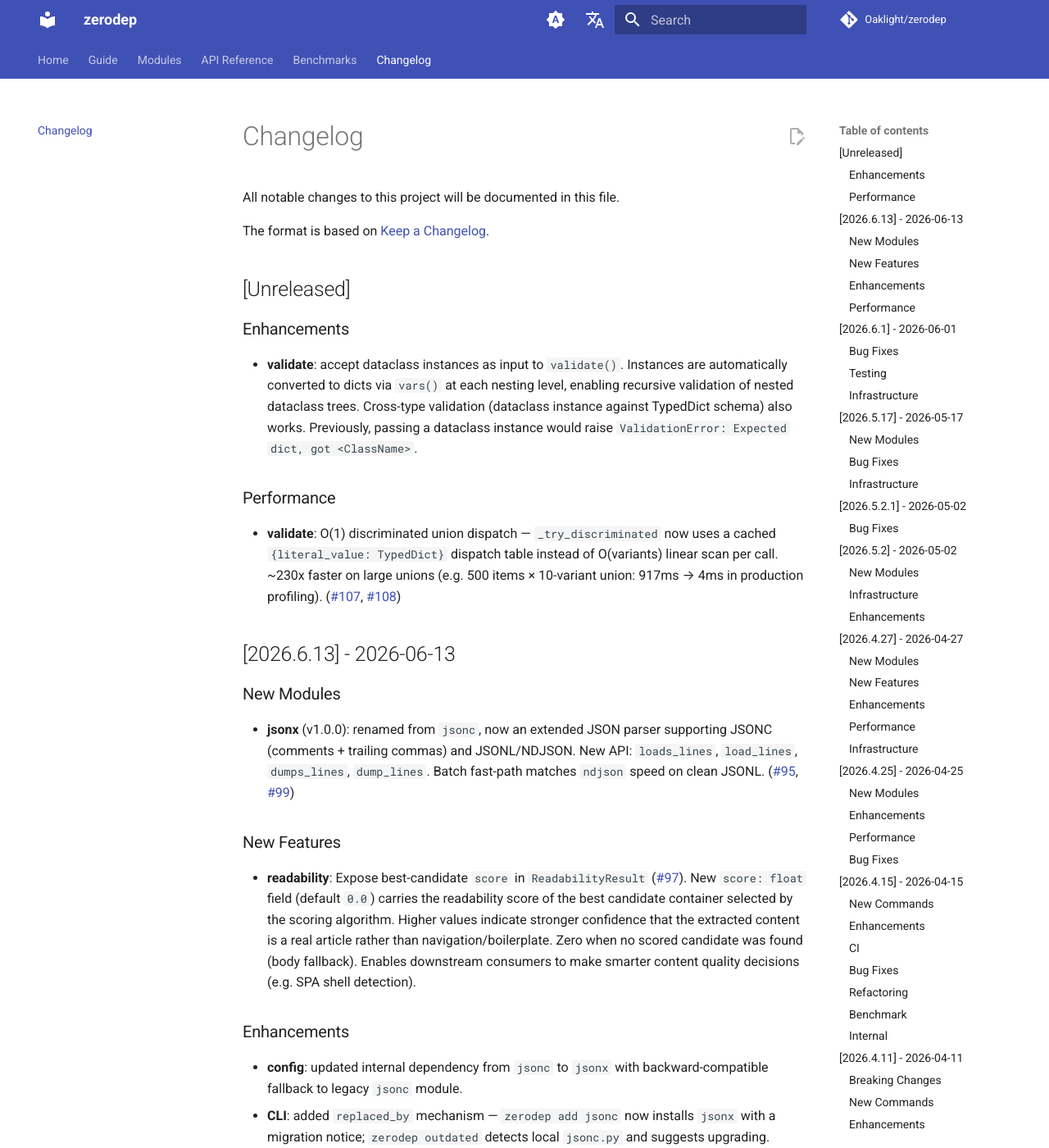
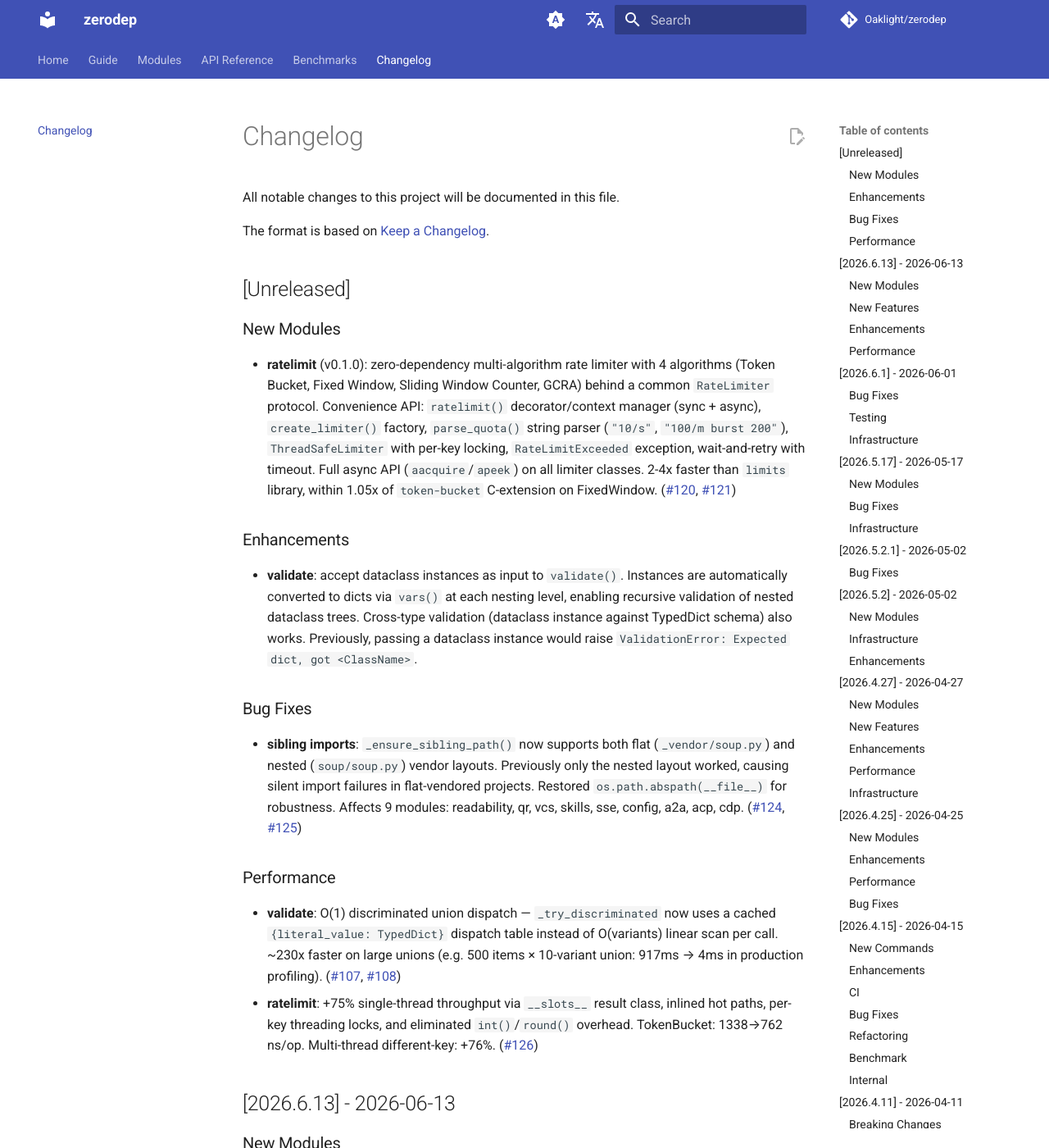
Before and after one commit to Oaklight/zerodep, an MkDocs documentation site: the page built from docs/changelog.md, in a window 1280 px wide and 1400 px high. Shown: the whole window at 82% size. Built offline with MkDocs 1.6.1 and Material for MkDocs 9.7.7, drawn with Linux system fonts in a browser that asks for light colours; comment, search, counter and statistics services are not loaded.

Commit message:
docs: update changelog with ratelimit module and sibling import fix

```diff
--- a/docs/changelog.md
+++ b/docs/changelog.md
@@ -6,13 +6,22 @@ The format is based on [Keep a Changelog](https://keepachangelog.com/en/1.1.0/).
 
 ## [Unreleased]
 
+### New Modules
+
+- **ratelimit** (v0.1.0): zero-dependency multi-algorithm rate limiter with 4 algorithms (Token Bucket, Fixed Window, Sliding Window Counter, GCRA) behind a common `RateLimiter` protocol. Convenience API: `ratelimit()` decorator/context manager (sync + async), `create_limiter()` factory, `parse_quota()` string parser (`"10/s"`, `"100/m burst 200"`), `ThreadSafeLimiter` with per-key locking, `RateLimitExceeded` exception, wait-and-retry with timeout. Full async API (`aacquire`/`apeek`) on all limiter classes. 2-4x faster than `limits` library, within 1.05x of `token-bucket` C-extension on FixedWindow. ([#120](https://github.com/Oaklight/zerodep/issues/120), [#121](https://github.com/Oaklight/zerodep/pull/121))
+
 ### Enhancements
 
 - **validate**: accept dataclass instances as input to `validate()`. Instances are automatically converted to dicts via `vars()` at each nesting level, enabling recursive validation of nested dataclass trees. Cross-type validation (dataclass instance against TypedDict schema) also works. Previously, passing a dataclass instance would raise `ValidationError: Expected dict, got <ClassName>`.
 
+### Bug Fixes
+
+- **sibling imports**: `_ensure_sibling_path()` now supports both flat (`_vendor/soup.py`) and nested (`soup/soup.py`) vendor layouts. Previously only the nested layout worked, causing silent import failures in flat-vendored projects. Restored `os.path.abspath(__file__)` for robustness. Affects 9 modules: readability, qr, vcs, skills, sse, config, a2a, acp, cdp. ([#124](https://github.com/Oaklight/zerodep/issues/124), [#125](https://github.com/Oaklight/zerodep/pull/125))
+
 ### Performance
 
 - **validate**: O(1) discriminated union dispatch — `_try_discriminated` now uses a cached `{literal_value: TypedDict}` dispatch table instead of O(variants) linear scan per call. ~230x faster on large unions (e.g. 500 items × 10-variant union: 917ms → 4ms in production profiling). ([#107](https://github.com/Oaklight/zerodep/issues/107), [#108](https://github.com/Oaklight/zerodep/pull/108))
+- **ratelimit**: +75% single-thread throughput via `__slots__` result class, inlined hot paths, per-key threading locks, and eliminated `int()`/`round()` overhead. TokenBucket: 1338→762 ns/op. Multi-thread different-key: +76%. ([#126](https://github.com/Oaklight/zerodep/pull/126))
 
 ## [2026.6.13] - 2026-06-13
 
```
